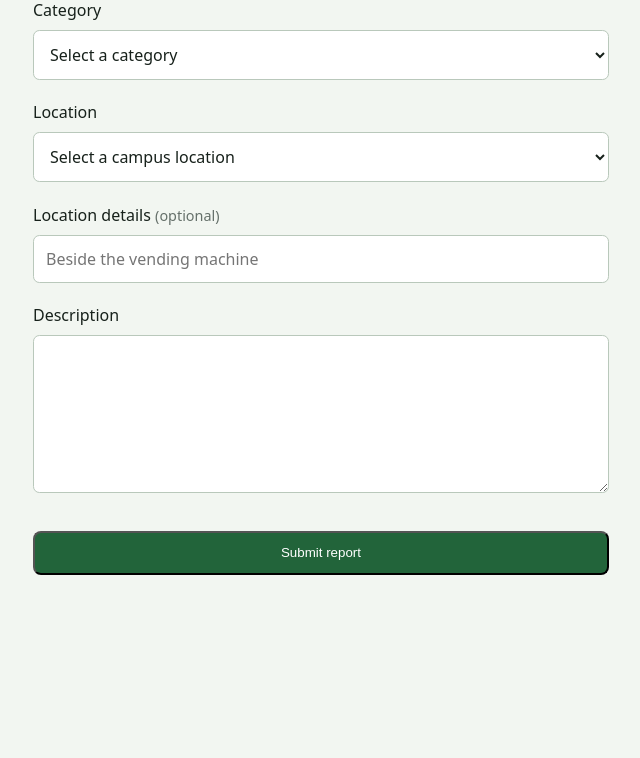
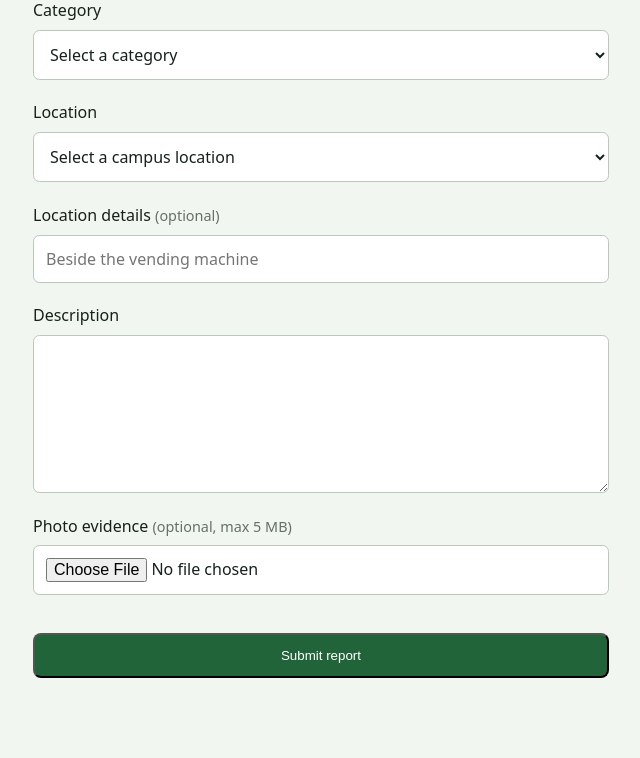
Before and after one commit to yrtripathi24/FixMyCampus, a Flask app: page /report in a window 1280 px wide. Shown: the part 420-1178 px from the top of the page, without its empty margins (319-959 px from the left). Before the commit the page ends 995 px from the top, so only its background shows below. Run offline with Flask 3, Linux system fonts and the light colour scheme; data that the repository does not hold is empty.

Commit message:
Completed checkpoint 9

```diff
--- a/app/__init__.py
+++ b/app/__init__.py
@@ -12,12 +12,15 @@ def create_app(test_config=None):
     app.config.from_mapping(
         SECRET_KEY="dev",
         DATABASE=os.path.join(app.instance_path, "fixmycampus.sqlite"),
+        UPLOAD_FOLDER=os.path.join(app.instance_path, "uploads"),
+        MAX_CONTENT_LENGTH=5 * 1024 * 1024,
     )
 
     if test_config is not None:
         app.config.update(test_config)
 
     os.makedirs(app.instance_path, exist_ok=True)
+    os.makedirs(app.config["UPLOAD_FOLDER"], exist_ok=True)
 
     app.teardown_appcontext(close_db)
     app.cli.add_command(init_db_command)
--- a/app/database.py
+++ b/app/database.py
@@ -41,6 +41,7 @@ CREATE TABLE IF NOT EXISTS reports (
     location TEXT NOT NULL,
     location_id INTEGER REFERENCES locations(id),
     location_detail TEXT NOT NULL DEFAULT '',
+    photo_filename TEXT,
     created_at TEXT NOT NULL
 );
 """
@@ -91,6 +92,7 @@ def _add_missing_columns(db):
         ("incidents", "resolved_at TEXT"),
         ("reports", "location_id INTEGER REFERENCES locations(id)"),
         ("reports", "location_detail TEXT NOT NULL DEFAULT ''"),
+        ("reports", "photo_filename TEXT"),
     ):
         columns = {
             row["name"] for row in db.execute(f"PRAGMA table_info({table})")
--- a/app/models.py
+++ b/app/models.py
@@ -36,3 +36,4 @@ class Report:
     created_at: str
     location_id: int | None = None
     location_detail: str = ""
+    photo_filename: str | None = None
--- a/app/repositories/reports.py
+++ b/app/repositories/reports.py
@@ -15,14 +15,15 @@ def create_report(
     incident_id=None,
     location_id=None,
     location_detail="",
+    photo_filename=None,
 ):
     created_at = datetime.now(timezone.utc).isoformat()
     cursor = get_db().execute(
         """
         INSERT INTO reports
             (incident_id, description, category, location, location_id,
-             location_detail, created_at)
-        VALUES (?, ?, ?, ?, ?, ?, ?)
+             location_detail, photo_filename, created_at)
+        VALUES (?, ?, ?, ?, ?, ?, ?, ?)
         """,
         (
             incident_id,
@@ -31,6 +32,7 @@ def create_report(
             location,
             location_id,
             location_detail,
+            photo_filename,
             created_at,
         ),
     )
--- a/app/routes/main.py
+++ b/app/routes/main.py
@@ -1,4 +1,13 @@
-from flask import Blueprint, abort, redirect, render_template, request, url_for
+from flask import (
+    Blueprint,
+    abort,
+    current_app,
+    redirect,
+    render_template,
+    request,
+    send_from_directory,
+    url_for,
+)
 
 from app.repositories.incidents import (
     count_incident_reports,
@@ -28,6 +37,7 @@ from app.services.report_service import (
     refresh_incident_priority,
     validate_report,
 )
+from app.services.photo_service import PhotoValidationError, save_photo
 
 
 main_bp = Blueprint("main", __name__)
@@ -36,6 +46,11 @@ main_bp = Blueprint("main", __name__)
 @main_bp.get("/")
 def home():
     return render_template("home.html")
+
+
+@main_bp.get("/uploads/<path:filename>")
+def uploaded_photo(filename):
+    return send_from_directory(current_app.config["UPLOAD_FOLDER"], filename)
 
 
 @main_bp.get("/admin/incidents")
@@ -91,7 +106,22 @@ def report():
         if "location" in errors and location_id_value:
             errors["location"] = "Choose a valid campus location."
         if not errors:
-            report = create_report(**form_data)
+            try:
+                photo_filename = save_photo(
+                    request.files.get("photo"), current_app.config["UPLOAD_FOLDER"]
+                )
+            except PhotoValidationError as error:
+                errors["photo"] = str(error)
+            if errors:
+                return render_template(
+                    "report.html",
+                    categories=CATEGORIES,
+                    locations=list_locations(),
+                    form_data=form_data,
+                    errors=errors,
+                )
+
+            report = create_report(**form_data, photo_filename=photo_filename)
             candidates = find_duplicate_candidates(
                 report, list_incidents(status="OPEN")
             )
--- /dev/null
+++ b/app/services/photo_service.py
@@ -0,0 +1,43 @@
+import os
+from pathlib import Path
+from uuid import uuid4
+
+
+MAX_PHOTO_SIZE = 5 * 1024 * 1024
+ALLOWED_PHOTO_TYPES = {
+    ".gif": ("image/gif", lambda data: data.startswith((b"GIF87a", b"GIF89a"))),
+    ".jpeg": ("image/jpeg", lambda data: data.startswith(b"\xff\xd8\xff")),
+    ".jpg": ("image/jpeg", lambda data: data.startswith(b"\xff\xd8\xff")),
+    ".png": ("image/png", lambda data: data.startswith(b"\x89PNG\r\n\x1a\n")),
+    ".webp": (
+        "image/webp",
+        lambda data: data.startswith(b"RIFF") and data[8:12] == b"WEBP",
+    ),
+}
+
+
+class PhotoValidationError(ValueError):
+    pass
+
+
+def save_photo(file_storage, upload_folder):
+    if file_storage is None or not file_storage.filename:
+        return None
+
+    extension = Path(file_storage.filename).suffix.casefold()
+    photo_type = ALLOWED_PHOTO_TYPES.get(extension)
+    if photo_type is None:
+        raise PhotoValidationError("Upload a PNG, JPEG, GIF, or WebP image.")
+
+    content = file_storage.read(MAX_PHOTO_SIZE + 1)
+    file_storage.seek(0)
+    if len(content) > MAX_PHOTO_SIZE:
+        raise PhotoValidationError("Image must be 5 MB or smaller.")
+    if not photo_type[1](content):
+        raise PhotoValidationError("The uploaded file is not a valid image.")
+
+    filename = f"{uuid4().hex}{extension}"
+    os.makedirs(upload_folder, exist_ok=True)
+    with open(os.path.join(upload_folder, filename), "wb") as saved_file:
+        saved_file.write(content)
+    return filename
--- a/app/static/css/style.css
+++ b/app/static/css/style.css
@@ -216,6 +216,14 @@ textarea {
     margin-top: 0;
 }
 
+.report-photo {
+    display: block;
+    max-width: 100%;
+    max-height: 24rem;
+    margin: 1rem 0;
+    border-radius: 0.35rem;
+}
+
 .text-link {
     display: inline-block;
     margin: 1rem;
--- a/app/templates/incident_detail.html
+++ b/app/templates/incident_detail.html
@@ -26,6 +26,9 @@
             {% for report in reports %}
                 <article class="report-item">
                     <p>{{ report.description }}</p>
+                    {% if report.photo_filename %}
+                        <img class="report-photo" src="{{ url_for('main.uploaded_photo', filename=report.photo_filename) }}" alt="Photo evidence for this report">
+                    {% endif %}
                     <p class="muted">Reported: {{ report.created_at }}</p>
                 </article>
             {% endfor %}
--- a/app/templates/report.html
+++ b/app/templates/report.html
@@ -13,7 +13,7 @@
         <h1>Report a problem</h1>
         <p class="intro">Tell us what needs attention. Clear details help campus teams respond faster.</p>
 
-        <form class="report-form" method="post">
+        <form class="report-form" method="post" enctype="multipart/form-data">
             <label for="category">Category</label>
             <select id="category" name="category" required>
                 <option value="">Select a category</option>
@@ -42,6 +42,10 @@
             <textarea id="description" name="description" rows="6" maxlength="1000" required>{{ form_data.description }}</textarea>
             {% if errors.description %}<p class="field-error">{{ errors.description }}</p>{% endif %}
 
+            <label for="photo">Photo evidence <span class="muted">(optional, max 5 MB)</span></label>
+            <input id="photo" name="photo" type="file" accept="image/png,image/jpeg,image/gif,image/webp">
+            {% if errors.photo %}<p class="field-error">{{ errors.photo }}</p>{% endif %}
+
             <button class="button" type="submit">Submit report</button>
         </form>
     </main>
```
Also changed, not shown: tests/test_photo_service.py (added, +48 -0 lines), tests/test_photo_workflow.py (added, +26 -0 lines), 1 other file.
